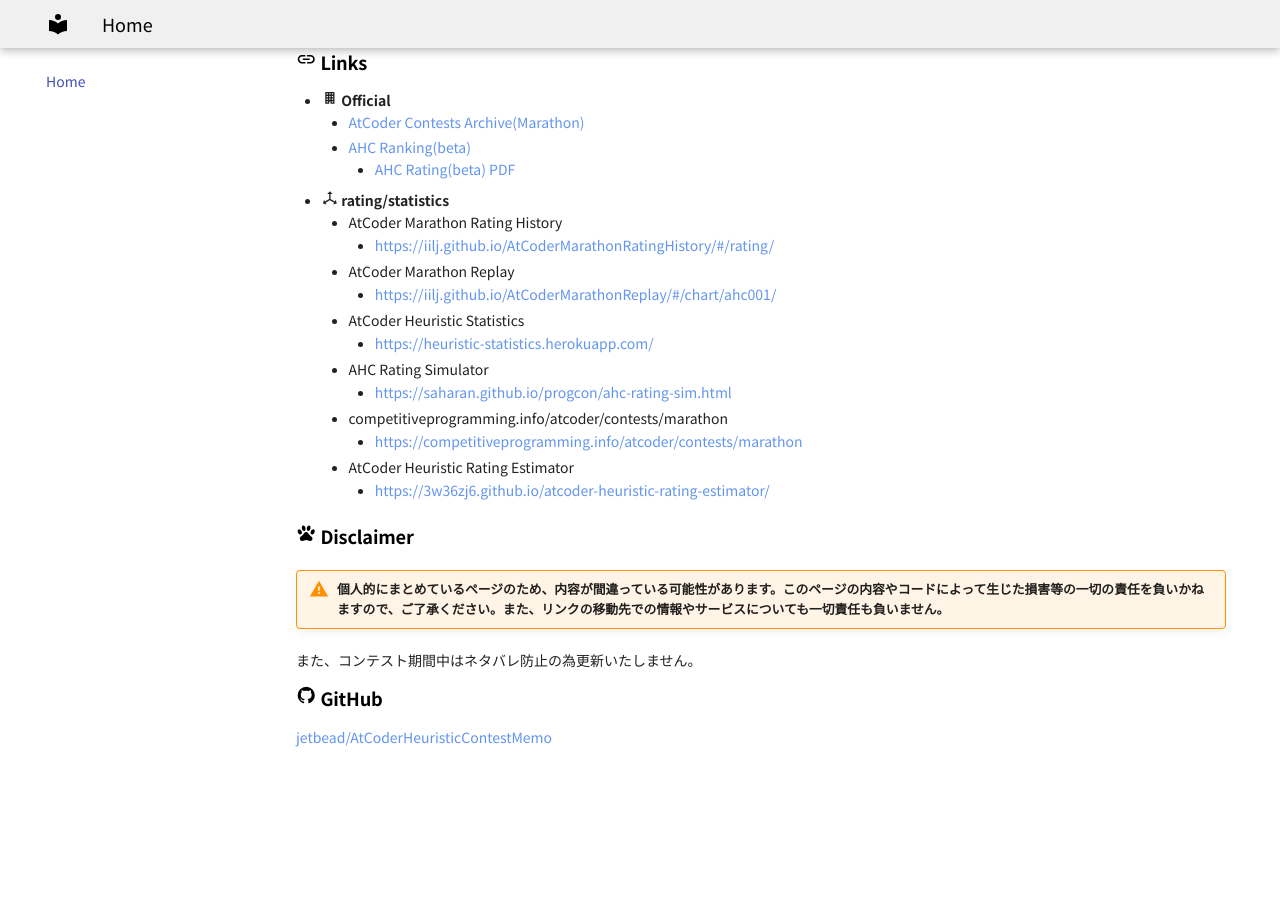
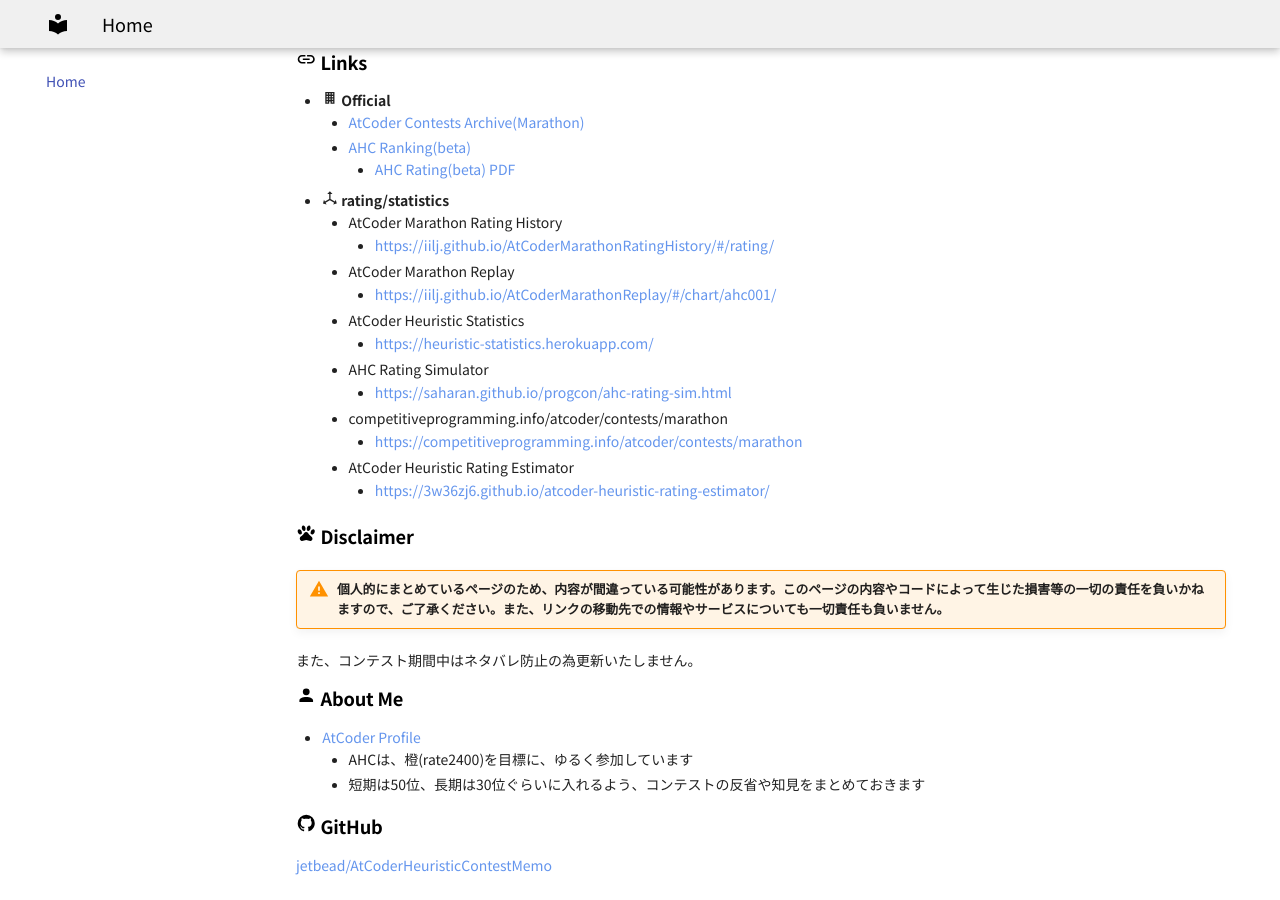
Before and after one commit to jetbead/AtCoderHeuristicContestMemo, an MkDocs documentation site: the page built from docs/index.md, in a window 1280 px wide and 900 px high, scrolled down 589 px. Built offline with MkDocs 1.6.1 and Material for MkDocs 9.7.7, drawn with Linux system fonts in a browser that asks for light colours; some web fonts are replaced; before the commit the page ends 1361 px from its top, so only the background shows below that.

Commit message:
Update index.md

```diff
--- a/docs/index.md
+++ b/docs/index.md
@@ -49,6 +49,12 @@
 
 また、コンテスト期間中はネタバレ防止の為更新いたしません。
 
+## :material-account: About Me
+
+- [AtCoder Profile](https://atcoder.jp/users/phyllo?contestType=heuristic)
+  - AHCは、橙(rate2400)を目標に、ゆるく参加しています
+  - 短期は50位、長期は30位ぐらいに入れるよう、コンテストの反省や知見をまとめておきます
+
 ## :material-github: GitHub
 
 [jetbead/AtCoderHeuristicContestMemo](https://github.com/jetbead/AtCoderHeuristicContestMemo/)
```
